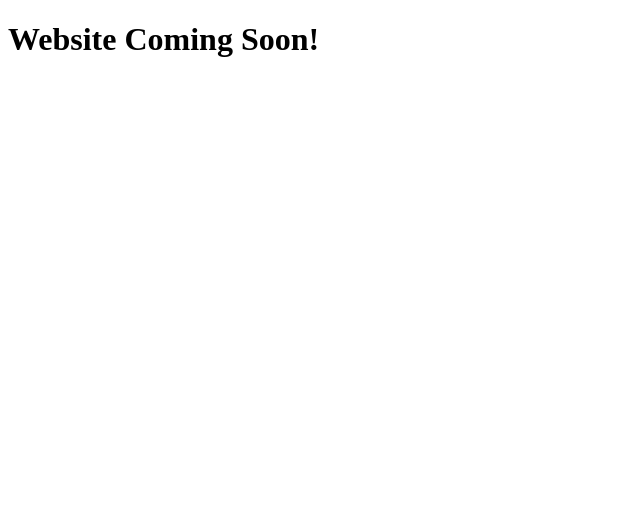
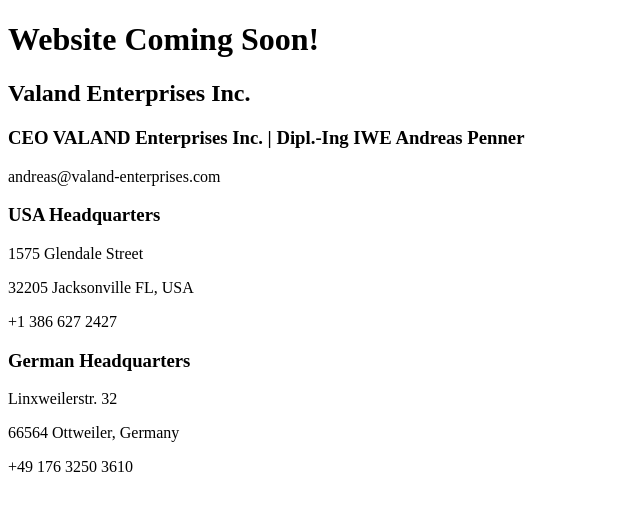
Before and after one commit to X3ndor/valand-landing-page, a plain HTML site: page index.html in a window 1280 px wide. Shown: the whole page, without its empty margins (0-640 px from the left). Drawn offline with Linux system fonts and the light colour scheme.

Commit message:
Added Basic Contact Information to temp Website

```diff
--- a/index.html
+++ b/index.html
@@ -8,5 +8,16 @@
 </head>
 <body>
     <h1>Website Coming Soon!</h1>
+    <h2>Valand Enterprises Inc.</h2>
+    <h3>CEO VALAND Enterprises Inc. | Dipl.-Ing IWE Andreas Penner</h3>
+    <p>andreas@valand-enterprises.com<p>
+    <h3>USA Headquarters</h3>
+    <p>1575 Glendale Street</p>
+    <p>32205 Jacksonville FL, USA</p>
+    <p>+1 386 627 2427</p>
+    <h3>German Headquarters</h3>
+    <p>Linxweilerstr. 32</p>
+    <p>66564 Ottweiler, Germany</p>
+    <p>+49 176 3250 3610</p>
 </body>
 </html>
```
